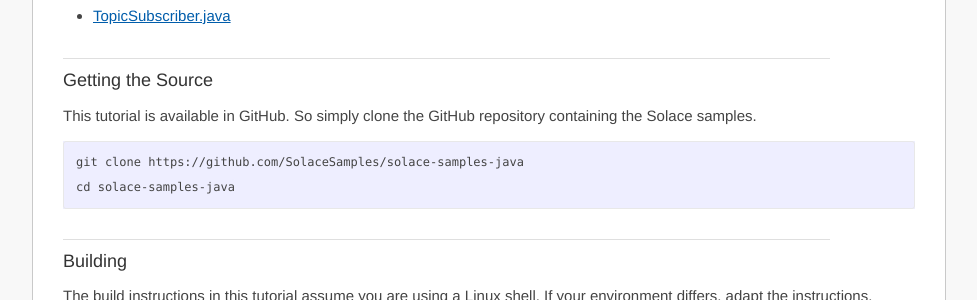
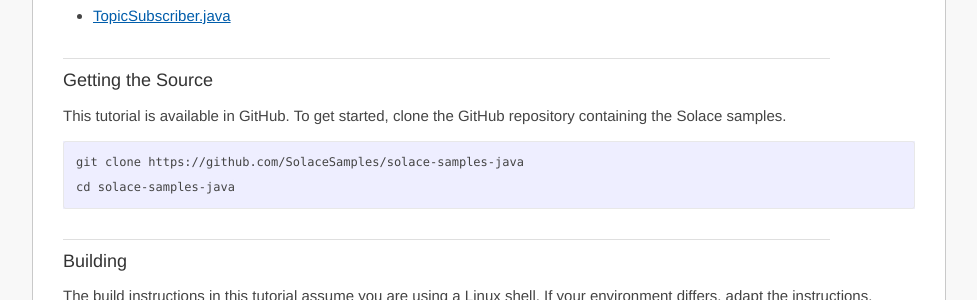
Before and after one commit to SolaceSamples/solace-samples-java-jcsmp, a Jekyll site: the page built from docs/_tutorials/publish-subscribe.md, in a window 1280 px wide and 900 px high, scrolled down 5419 px. Shown: the part 153-453 px from the top of the window, without its empty margins (38-1015 px from the left). Built offline with Jekyll 4.4.1, drawn with Linux system fonts in a browser that asks for light colours.

````diff
--- a/docs/_includes/intro.html
+++ b/docs/_includes/intro.html
@@ -25,7 +25,7 @@
             <h1>Learn about the {{ site.title }}</h1>
 
             <div class="intro">
-                <p>Solace Getting Started tutorials get you to up to speed and sending messages with Solace technology.</p>
+                <p>Solace Getting Started tutorials get you to up to speed and quickly sending messages with Solace technology.</p>
             </div>
 
             <h2 class="intro">Get Solace Messaging</h2>
--- a/docs/_tutorials/publish-subscribe.md
+++ b/docs/_tutorials/publish-subscribe.md
@@ -220,7 +220,7 @@
 
 ### Getting the Source
 
-This tutorial is available in GitHub.  So simply clone the GitHub repository containing the Solace samples.
+This tutorial is available in GitHub.  To get started, clone the GitHub repository containing the Solace samples.
 
 ```
 git clone {{ site.repository }}
````
